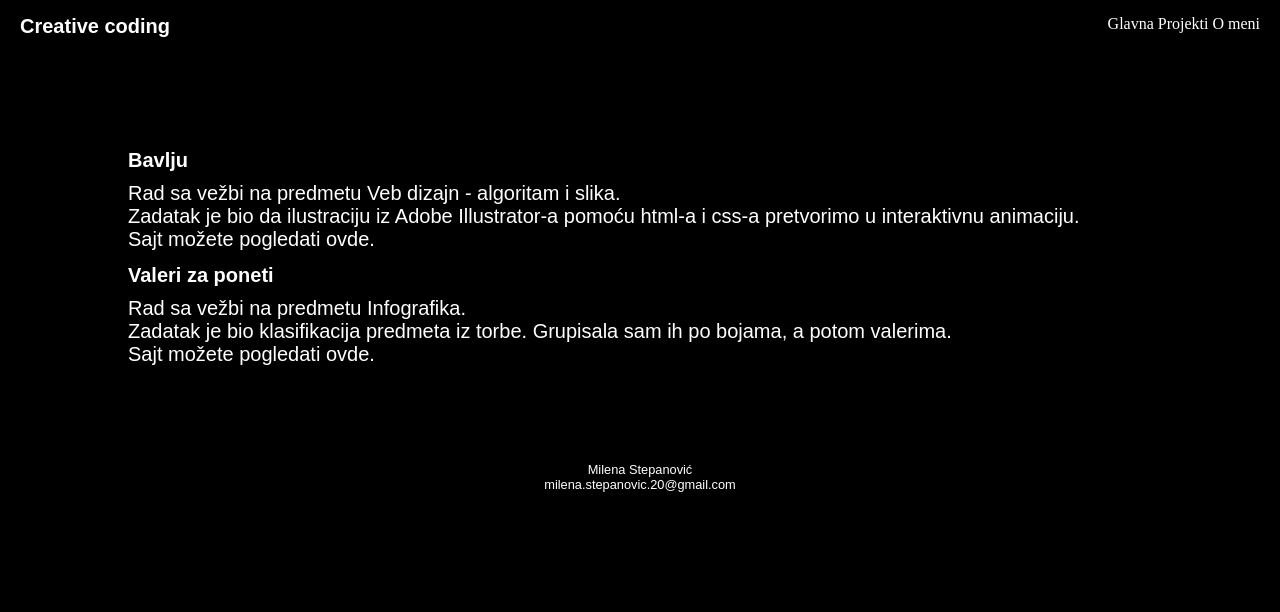
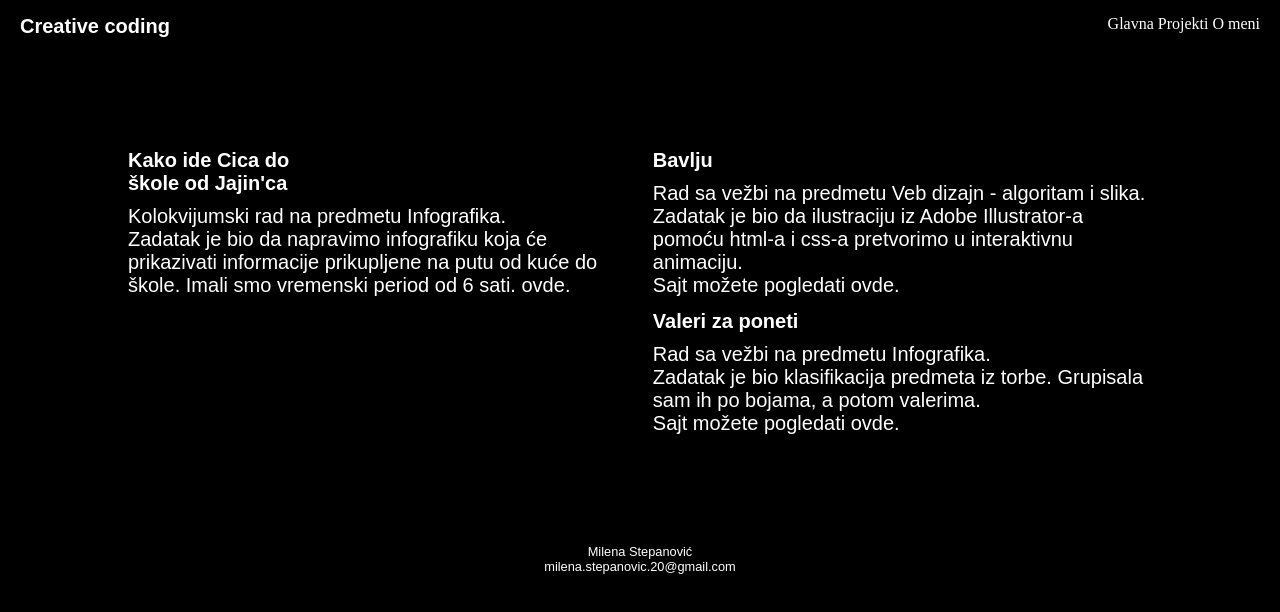
Before and after one commit to milena-stepanovic-20/portfolio.guthub.io, a plain HTML site: page kod.html in a window 1280 px wide. Drawn offline with Linux system fonts and the light colour scheme.

Commit message:
Update kod.html

```diff
--- a/kod.html
+++ b/kod.html
@@ -20,6 +20,11 @@
     </header>
 
     <main>
+        <div >
+            <a target="_blank" href="https://milenacica.github.io/kolokvijum/"> <h1 class="kod">Kako ide Cica do škole od Jajin'ca</h1></a>
+            <p>Kolokvijumski rad na predmetu Infografika. <br>Zadatak je bio da napravimo infografiku koja će prikazivati informacije prikupljene na
+                putu od kuće do škole. Imali smo vremenski period od 6 sati. <a target="_blank" href="https://milenacica.github.io/valerizaponeti/">ovde</a>.</p>
+        </div>
         <div >
             <a target="_blank" href="https://milenacica.github.io/bozesvasta.github.io/index.html"> <h1 class="kod">Bavlju</h1></a>
             <p>Rad sa vežbi na predmetu Veb dizajn - algoritam i slika. <br> Zadatak je bio da ilustraciju iz Adobe Illustrator-a pomoću html-a i css-a
```
